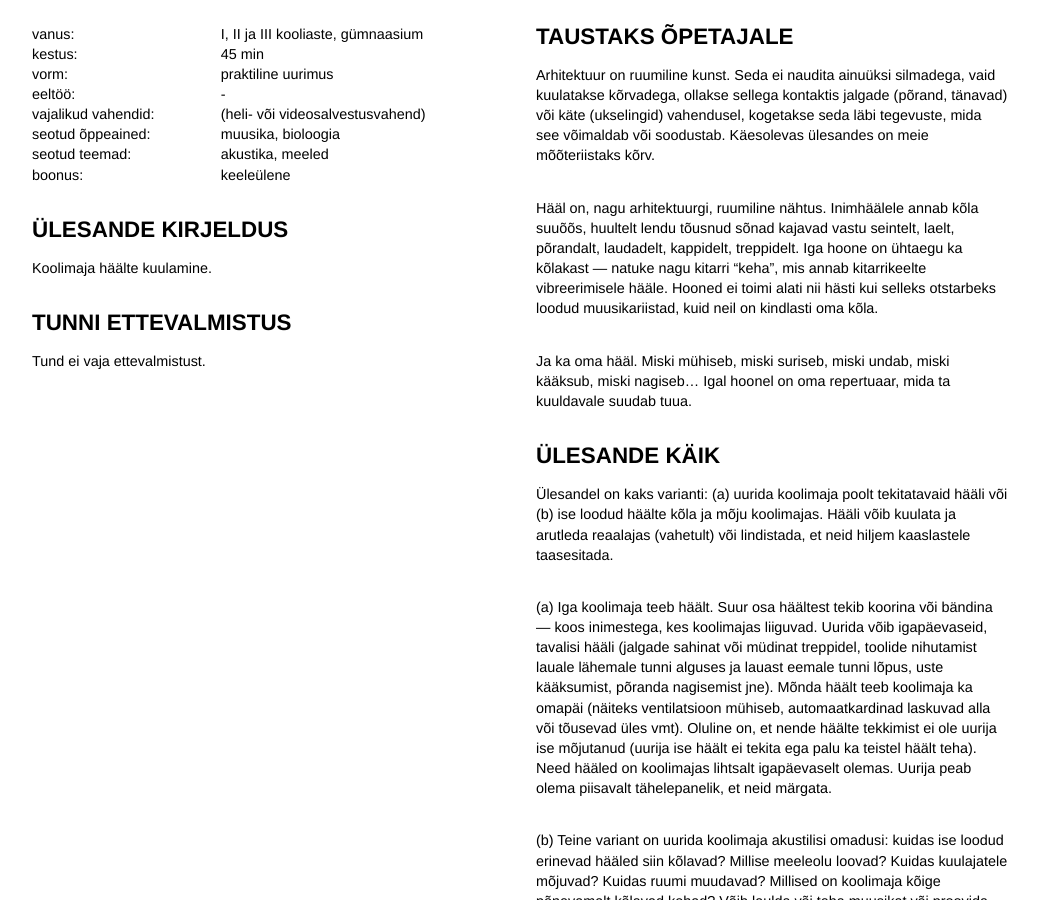
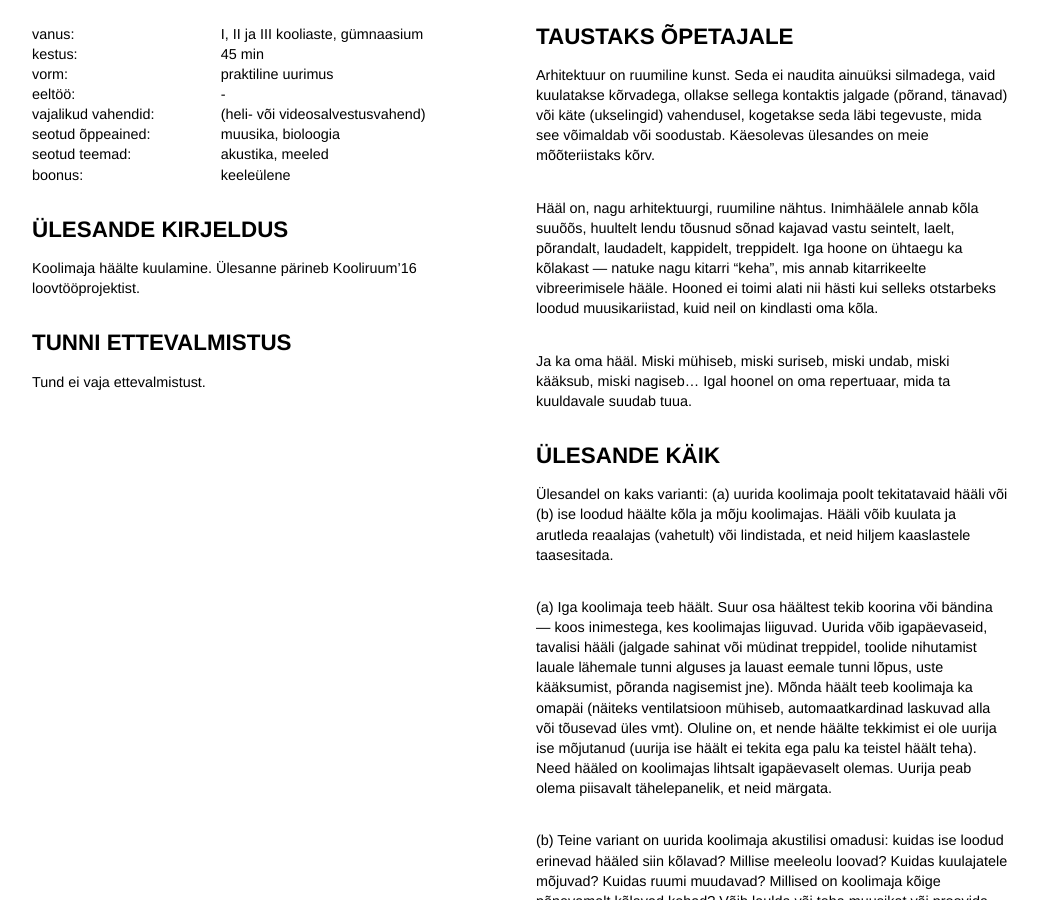
Before and after one commit to ruumiharidus/ruumiharidus.github.io, a Jekyll site: the page built from _posts/2015-12-12-koolimaja-haal.md, in a window 1280 px wide and 900 px high, scrolled down 892 px. Shown: the whole window, without its empty margins (104-1142 px from the left). Built offline with Jekyll 4.4.1, drawn with Linux system fonts in a browser that asks for light colours; nearby versions of some CDN libraries.

Commit message:
Updated 2015-12-12-koolimaja-haal.md

```diff
--- a/_posts/2015-12-12-koolimaja-haal.md
+++ b/_posts/2015-12-12-koolimaja-haal.md
@@ -20,7 +20,7 @@ seotud teemad:		| akustika, meeled
 boonus:				| keeleülene
 
 #### Ülesande kirjeldus
-Koolimaja häälte kuulamine.
+Koolimaja häälte kuulamine. Ülesanne pärineb Kooliruum’16 loovtööprojektist.
 
 #### Tunni ettevalmistus
 Tund ei vaja ettevalmistust.
```
